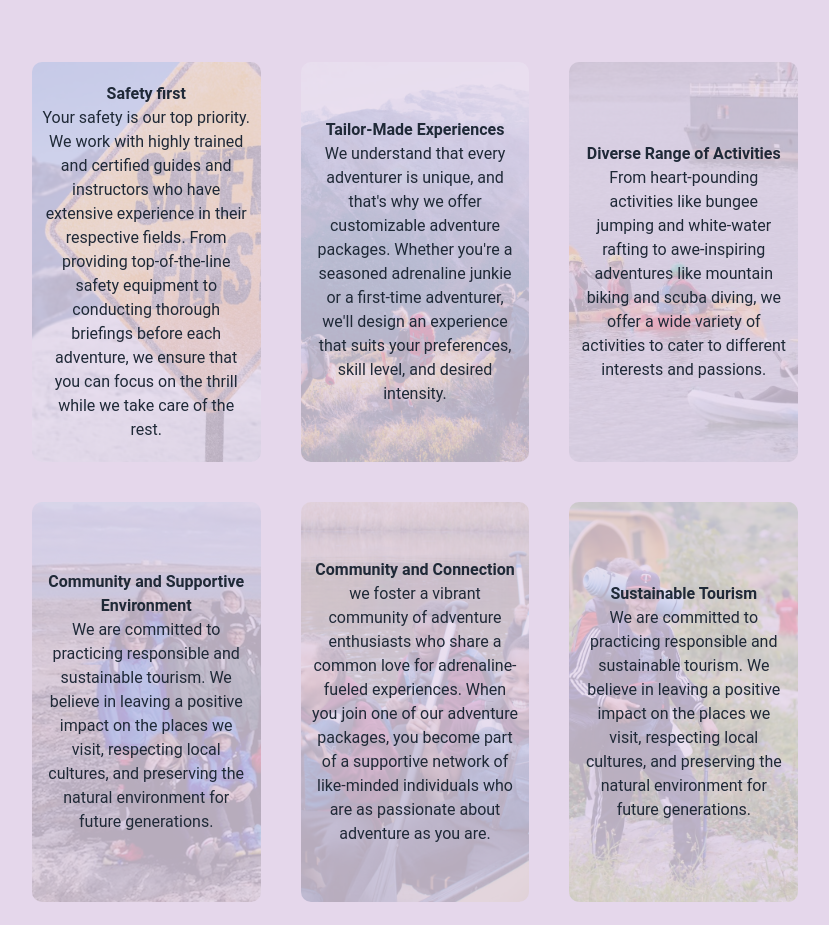
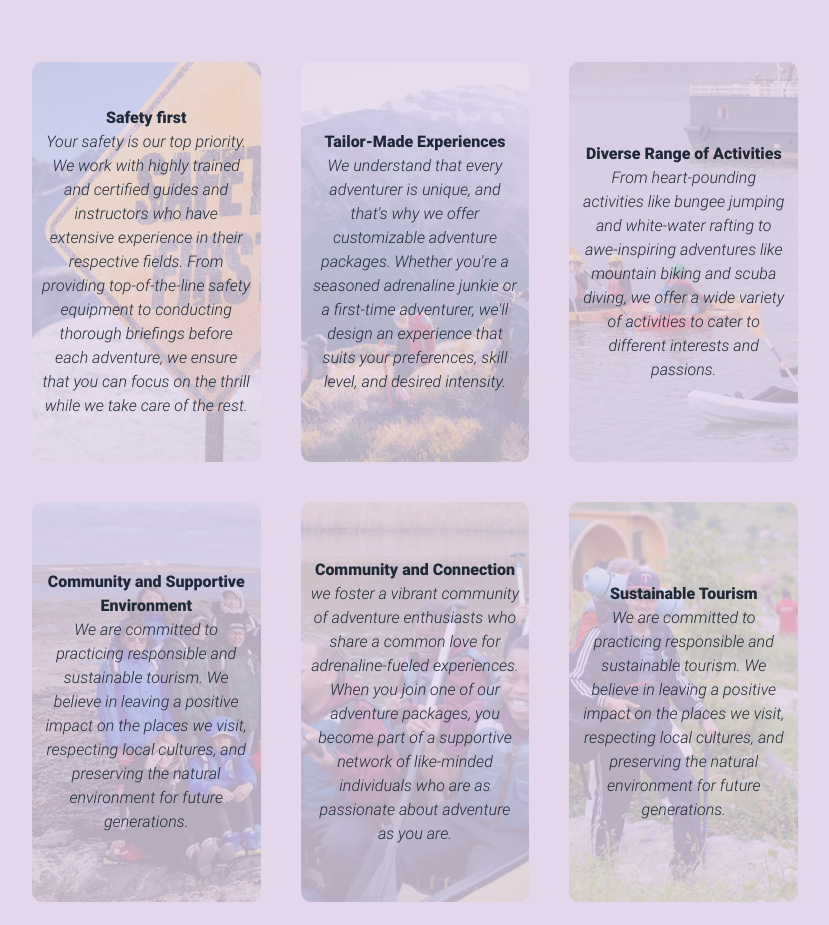
Before and after one commit to Lustriman27/adrenaline-ventures, a plain HTML site: page pages/about.html in a window 1280 px wide. Shown: the part 2529-3454 px from the top of the page, without its empty margins (225-1054 px from the left). Drawn offline with Linux system fonts and the light colour scheme.

Commit message:
Update about.css

```diff
--- a/styles/about.css
+++ b/styles/about.css
@@ -20,22 +20,21 @@
   --padding-section: 5% 5% 10% 5%;
 }
 
-
 @font-face {
-  font-family: 'Roboto', sans-serif;
-  src: url(../styles/fonts/Roboto-Regular.ttf) format('truetype');
+  font-family: 'Roboto';
+  src: url('../styles/fonts/Roboto-Regular.ttf') format('truetype');
   font-weight: normal;
 }
 
 @font-face {
-  font-family: 'Roboto', sans-serif;
-  src: url(../styles/fonts/Roboto-Black.ttf) format('truetype');
+  font-family: 'Roboto';
+  src: url('../styles/fonts/Roboto-Black.ttf') format('truetype');
   font-weight: bold;
 }
 
 @font-face {
-  font-family: 'Roboto', sans-serif;
-  src: url(../styles/fonts/Roboto-LightItalic.ttf) format('truetype');
+  font-family: 'Roboto';
+  src: url('../styles/fonts/Roboto-LightItalic.ttf') format('truetype');
   font-weight: italic;
 }
 
```
